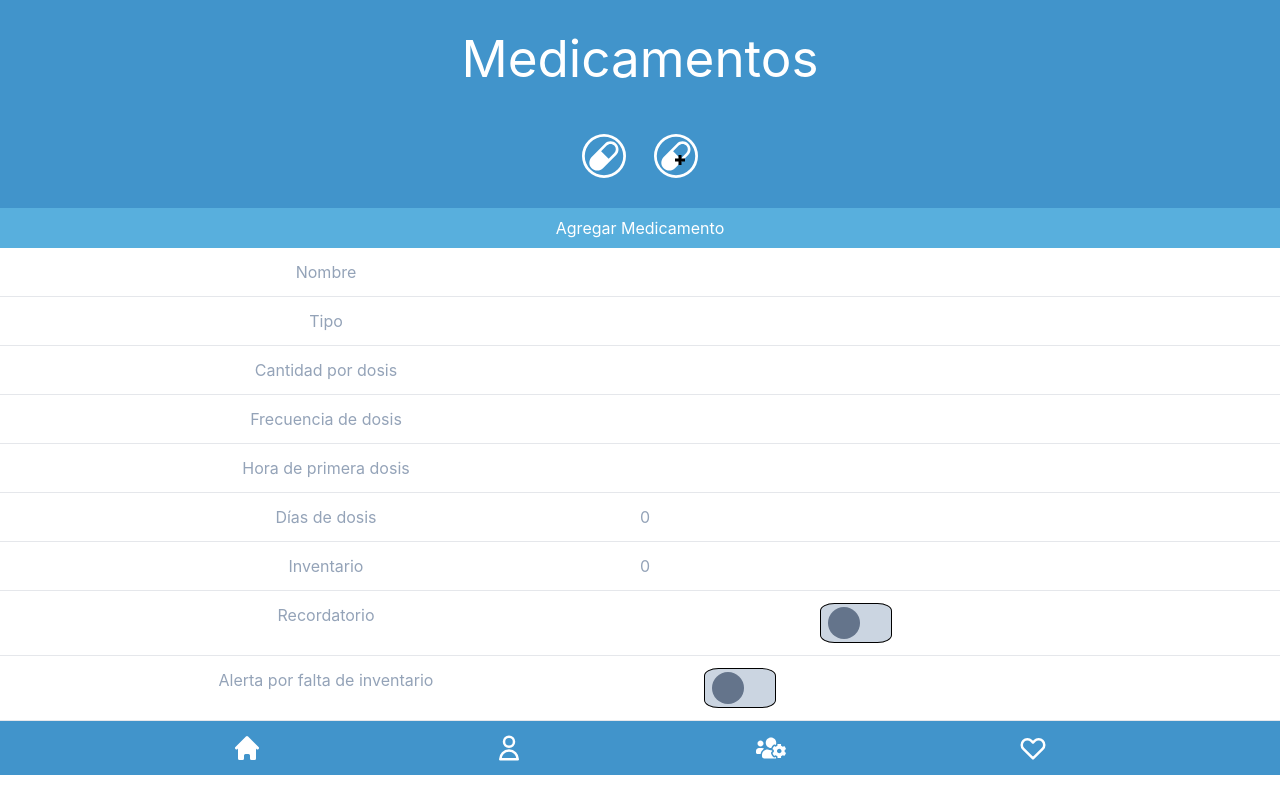
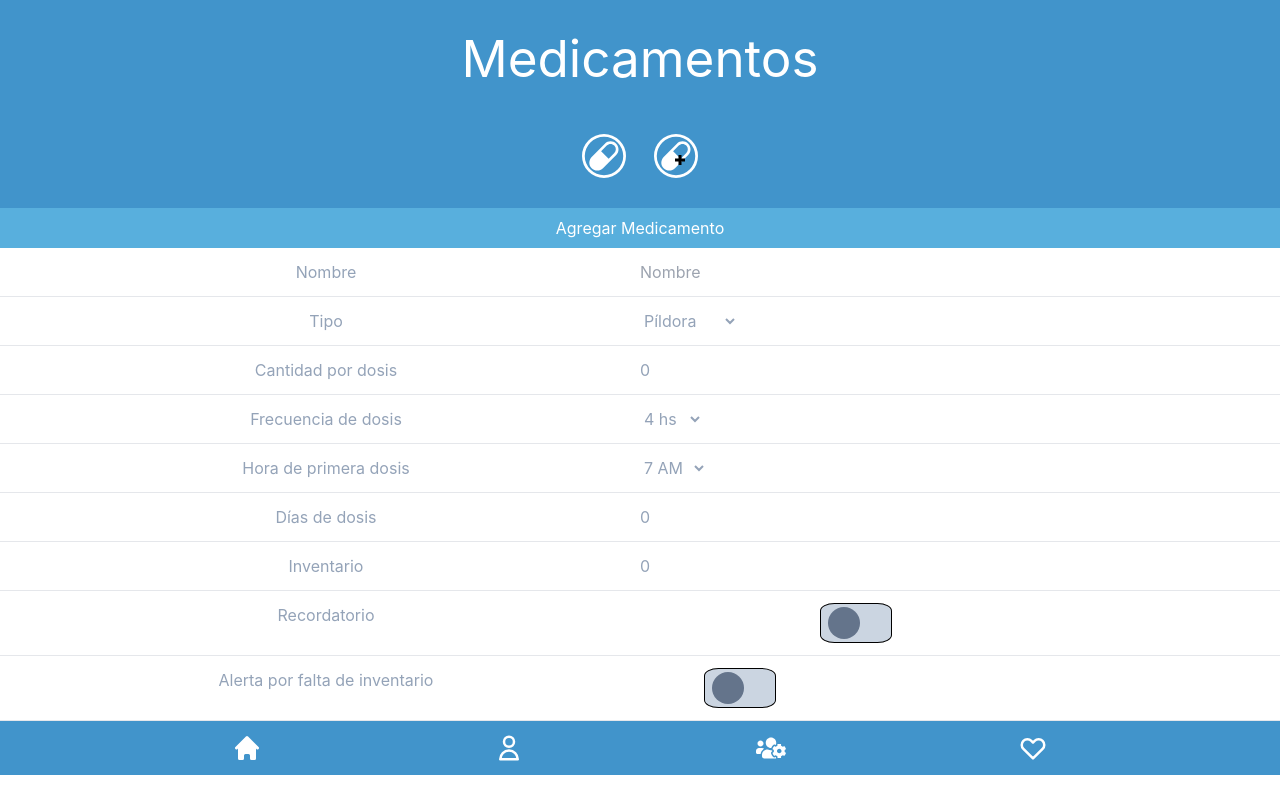
Before and after one commit to ArrascaetaFedericoIgnacio/SANVA-Proyect, a React (Vite) app in the folder client/: page /DrugsForm in a window 1280 px wide. Built offline with nearby package versions, Linux system fonts and the light colour scheme.

Commit message:
Add three select lists and default values to DrugsForm

```diff
--- a/client/src/components/DrugsForm.jsx
+++ b/client/src/components/DrugsForm.jsx
@@ -87,9 +87,9 @@ const DrugsForm = () => {
         initialValues={{
           name: '',
           type: '',
-          doseAmount: '',
-          doseFrequency: '',
-          firstDoseHour: '',
+          doseAmount: 0,
+          doseFrequency: '8 horas',
+          firstDoseHour: '12 hs',
           dosesDays: 0,
           inventory: 0,
           reminder: reminderActive,
@@ -109,7 +109,7 @@ const DrugsForm = () => {
                       {({ field, form: { touched, errors }, meta }) => (
                         <div className="w-screen flex bg-white text-slate-400 p-3">
                           <label className="w-[50%]">Nombre </label>
-                          <input type="text" className="bg-white" {...field}></input>
+                          <input type="text" className="bg-white" placeholder="Nombre" {...field}></input>
                           {meta.touched && meta.error && (
                             <div className='pt-2 text-red-600 font-semibold'>
                               {meta.error}
@@ -121,11 +121,17 @@ const DrugsForm = () => {
                     <hr></hr>
                     <Field
                       name='type'
+                      as="select"
                     >
                       {({ field, form: { touched, errors }, meta }) => (
                         <div className="w-screen flex bg-white text-slate-400 p-3">
                           <label className="w-[50%]">Tipo </label>
-                          <input type="text" className="bg-white" {...field}></input>
+                          <select name="type" className="bg-white" {...field}>
+                            <option value="píldora">Píldora</option>
+                            <option value="polvo">Polvo</option>
+                            <option value="líquido">Líquido</option>
+                            <option value="inyectable">Inyectable</option>
+                          </select>
                           {meta.touched && meta.error && (
                             <div className='pt-2 text-red-600 font-semibold'>
                               {meta.error}
@@ -141,7 +147,7 @@ const DrugsForm = () => {
                       {({ field, form: { touched, errors }, meta }) => (
                         <div className="w-screen flex bg-white text-slate-400 p-3">
                           <label className="w-[50%]">Cantidad por dosis </label>
-                          <input type="number" className="bg-white" {...field}></input>
+                          <input type="number" className="bg-white" placeholder="1" {...field}></input>
                           {meta.touched && meta.error && (
                             <div className='pt-2 text-red-600 font-semibold'>
                               {meta.error}
@@ -157,7 +163,12 @@ const DrugsForm = () => {
                       {({ field, form: { touched, errors }, meta }) => (
                         <div className="w-screen flex bg-white text-slate-400 p-3">
                           <label className="w-[50%]">Frecuencia de dosis </label>
-                          <input type="text" className="bg-white" {...field}></input>
+                          <select name="doseFrequency" className="bg-white" {...field}>
+                            <option value="4 hs">4 hs</option>
+                            <option value="8 hs">8 hs</option>
+                            <option value="12 hs">12 hs</option>
+                            <option value="24 hs">24 hs</option>
+                          </select>
                           {meta.touched && meta.error && (
                             <div className='pt-2 text-red-600 font-semibold'>
                               {meta.error}
@@ -173,8 +184,17 @@ const DrugsForm = () => {
                       {({ field, form: { touched, errors }, meta }) => (
                         <div className="w-screen flex bg-white text-slate-400 p-3">
                           <label className="w-[50%]">Hora de primera dosis </label>
-                          <input type="text" className="bg-white" {...field}></input>
-                          {meta.touched && meta.error && (
+                          <select name="firstDoseHour" className="bg-white" {...field}>
+                            <option value="7 AM">7 AM</option>
+                            <option value="8 AM">8 AM</option>
+                            <option value="9 AM">9 AM</option>
+                            <option value="10 AM">10 AM</option>
+                            <option value="11 AM">11 AM</option>
+                            <option value="12 AM">12 AM</option>
+                            <option value="1 PM">1 PM</option>
+                            <option value="2 PM">2 PM</option>
+                            <option value="3 PM">3 PM</option>
+                          </select>                          {meta.touched && meta.error && (
                             <div className='pt-2 text-red-600 font-semibold'>
                               {meta.error}
                             </div>
```
